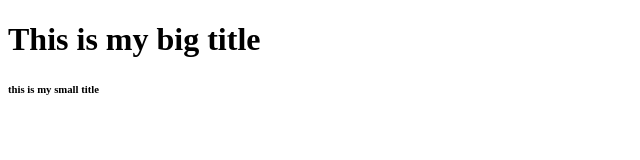
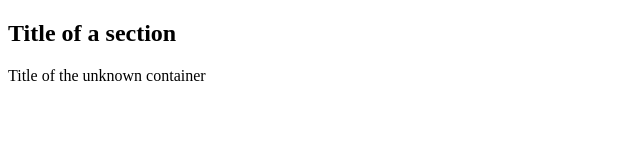
Before and after one commit to jurim0301/kakao-clone, a plain HTML site: page index.html in a window 1280 px wide. Shown: the whole page, without its empty margins (0-640 px from the left). Drawn offline with Linux system fonts and the light colour scheme.

Commit message:
id and class update

```diff
--- a/index.html
+++ b/index.html
@@ -1,10 +1,22 @@
 <!DOCTYPE html>
 <html>
     <head>
+        <meta charset="utf-8">
+        <meta name="author" content="Nomad Coders">
+        <meta name="description" content="Welcome to my Kakao Clone">
+
         <title>This is my title.</title>
     </head>
     <body>
-        <h1>This is my big title</h1>
-        <h6>this is my small title</h6>
+        <section>
+            <header id="headerNumberOne" class="defaultHeader">
+                <h1>Title of a section</h1>
+            </header>
+        </section>
+        <div>
+            <header id="differentNumber" class="defaultHeader">
+                Title of the unknown container
+            </header>
+        </div>
     </body>
 </html>
```
